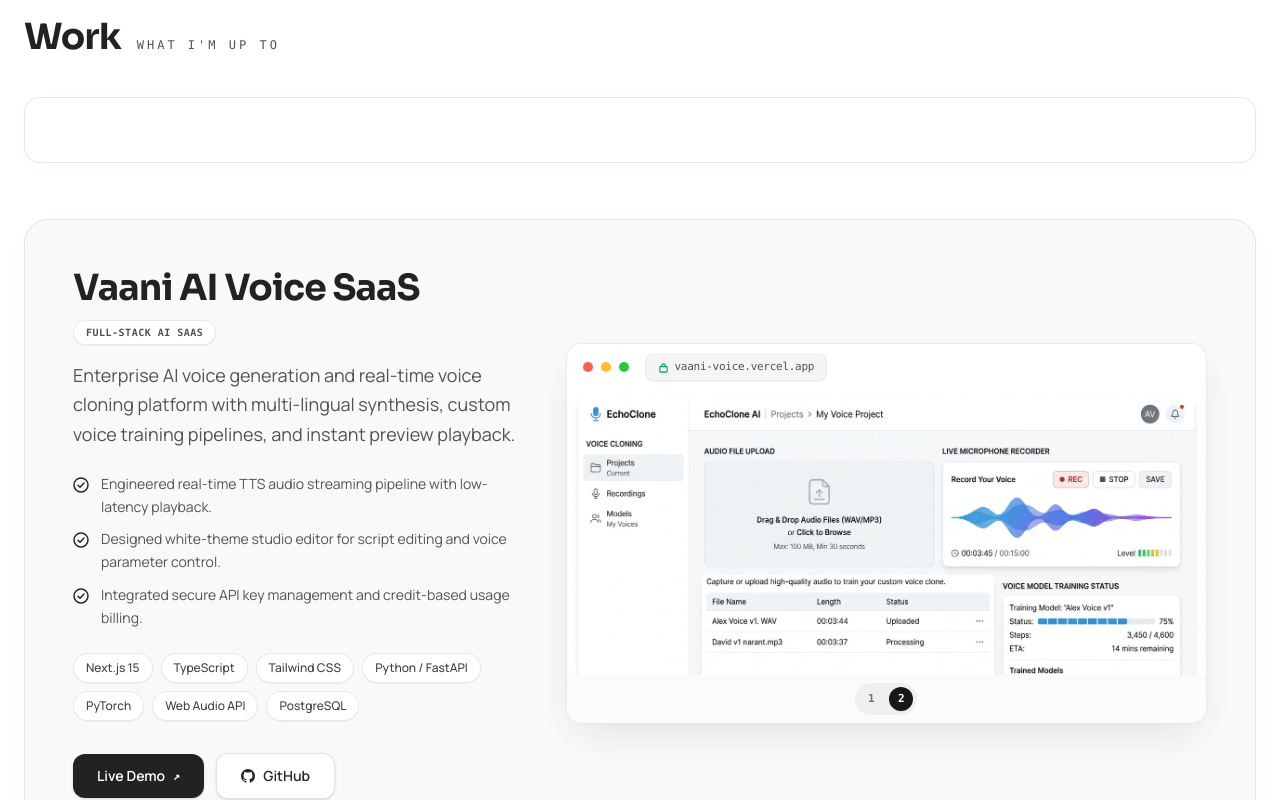
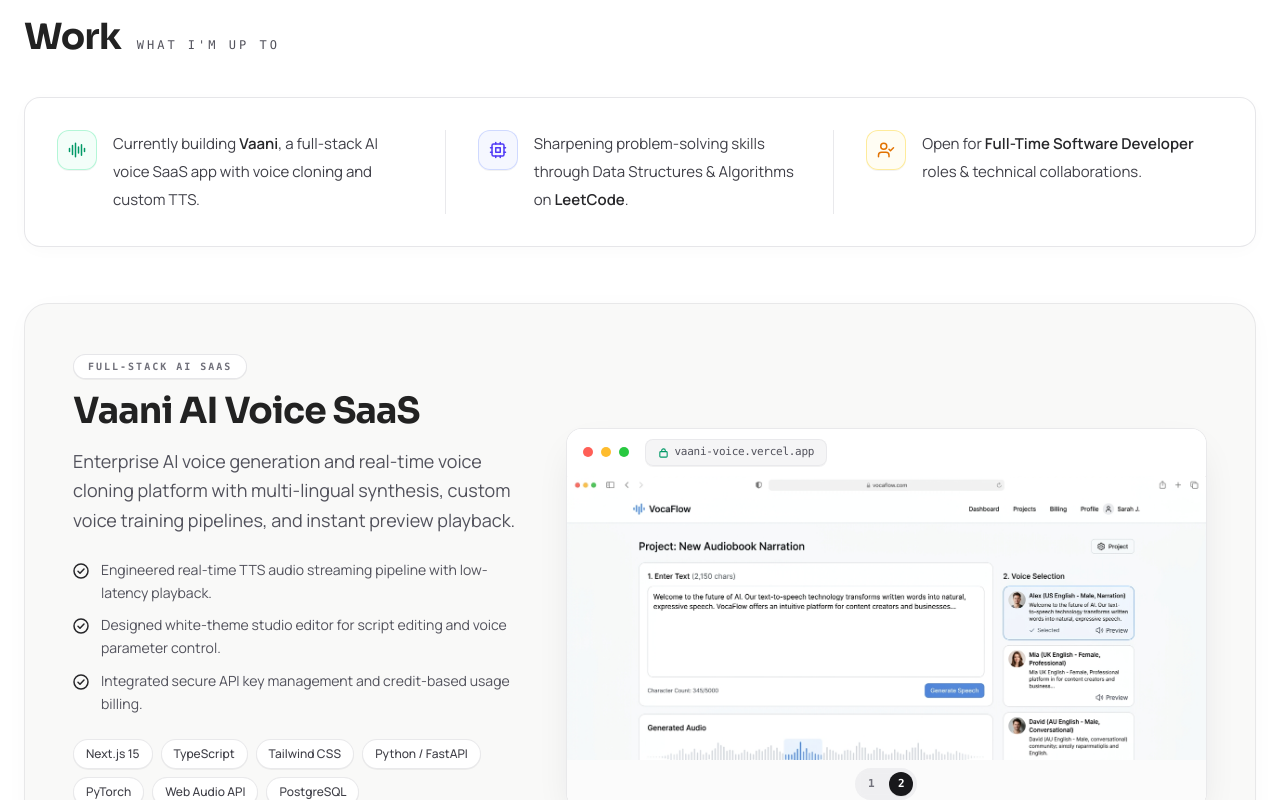
Before and after one commit to abhishek-vetal/portfolio, a Next.js app: page / in a window 1280 px wide. Shown: the part 880-1680 px from the top of the page. Built offline with nearby package versions, Linux system fonts and the light colour scheme.

Commit message:
Update Vaani screenshot slide order and tag position

```diff
--- a/src/app/page.tsx
+++ b/src/app/page.tsx
@@ -26,8 +26,8 @@
     live: "https://vaani-voice.vercel.app",
     github: "https://github.com/abhishek-vetal/vaani-ai-voice",
     screenshots: [
+      { src: "/vaani-cloning.png", label: "Voice Cloning" },
       { src: "/vaani-studio.png", label: "TTS Studio" },
-      { src: "/vaani-cloning.png", label: "Voice Cloning" },
     ],
     tag: "Full-Stack AI SaaS",
   },
@@ -57,6 +57,33 @@
       { src: "/save-overview.png", label: "Personal" },
     ],
     tag: "Full-Stack Web App",
+  },
+];
+
+const WORK_POINTS = [
+  {
+    emoji: "🌱",
+    text: (
+      <>
+        Currently building <strong className="font-semibold text-zinc-800">Vaani</strong>, a full-stack AI voice SaaS app with voice cloning and custom TTS.
+      </>
+    ),
+  },
+  {
+    emoji: "⚙️",
+    text: (
+      <>
+        Sharpening problem-solving skills through Data Structures &amp; Algorithms on <strong className="font-semibold text-zinc-800">LeetCode</strong>.
+      </>
+    ),
+  },
+  {
+    emoji: "🚀",
+    text: (
+      <>
+        Open for <strong className="font-semibold text-zinc-800">Full-Time Software Developer</strong> roles &amp; technical collaborations.
+      </>
+    ),
   },
 ];
 
@@ -113,7 +140,7 @@
       </section>
 
       {/* Work Section */}
-      <WorkSection projects={FEATURED_PROJECTS} />
+      <WorkSection projects={FEATURED_PROJECTS} workPoints={WORK_POINTS} />
 
       {/* Tech Grid Section */}
       <TechGrid />
--- a/src/components/work-section.tsx
+++ b/src/components/work-section.tsx
@@ -25,7 +25,34 @@
   workPoints?: WorkPoint[];
 }
 
-export default function WorkSection({ projects = [], workPoints = [] }: WorkSectionProps) {
+const DEFAULT_WORK_POINTS: WorkPoint[] = [
+  {
+    emoji: "🌱",
+    text: (
+      <>
+        Currently building <strong className="font-semibold text-zinc-800">Vaani</strong>, a full-stack AI voice SaaS app with voice cloning and custom TTS.
+      </>
+    ),
+  },
+  {
+    emoji: "⚙️",
+    text: (
+      <>
+        Sharpening problem-solving skills through Data Structures &amp; Algorithms on <strong className="font-semibold text-zinc-800">LeetCode</strong>.
+      </>
+    ),
+  },
+  {
+    emoji: "🚀",
+    text: (
+      <>
+        Open for <strong className="font-semibold text-zinc-800">Full-Time Software Developer</strong> roles &amp; technical collaborations.
+      </>
+    ),
+  },
+];
+
+export default function WorkSection({ projects = [], workPoints = DEFAULT_WORK_POINTS }: WorkSectionProps) {
   const [isVisible, setIsVisible] = useState(false);
   const sectionRef = useRef<HTMLElement>(null);
 
@@ -134,15 +161,17 @@
                 {/* Left Column (5 Cols): Editorial Content */}
                 <div className="flex flex-col justify-between lg:col-span-5">
                   <div>
-                    <div className="flex flex-wrap items-center gap-3">
-                      <h3 className="font-display text-3xl font-bold tracking-tight text-[#222222] sm:text-4xl">
+                    <div>
+                      {project.tag && (
+                        <div className="mb-3">
+                          <span className="inline-block rounded-full border border-zinc-200/90 bg-white px-3.5 py-1 font-mono text-[10px] font-semibold uppercase tracking-[0.2em] text-zinc-500 shadow-2xs">
+                            {project.tag}
+                          </span>
+                        </div>
+                      )}
+                      <h3 className="font-sora text-3xl font-bold tracking-tight text-[#222222] sm:text-4xl">
                         {project.name}
                       </h3>
-                      {project.tag && (
-                        <span className="rounded-full bg-white px-3 py-1 font-mono text-[10px] font-semibold uppercase tracking-wider text-zinc-600 border border-zinc-200/80 shadow-2xs">
-                          {project.tag}
-                        </span>
-                      )}
                     </div>
 
                     <p className="mt-4 text-base leading-relaxed text-zinc-600 sm:text-lg">
```
